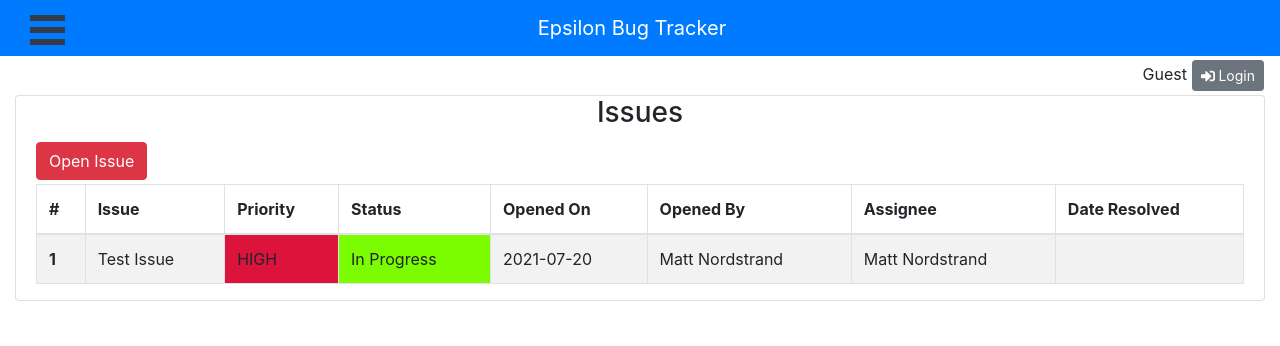
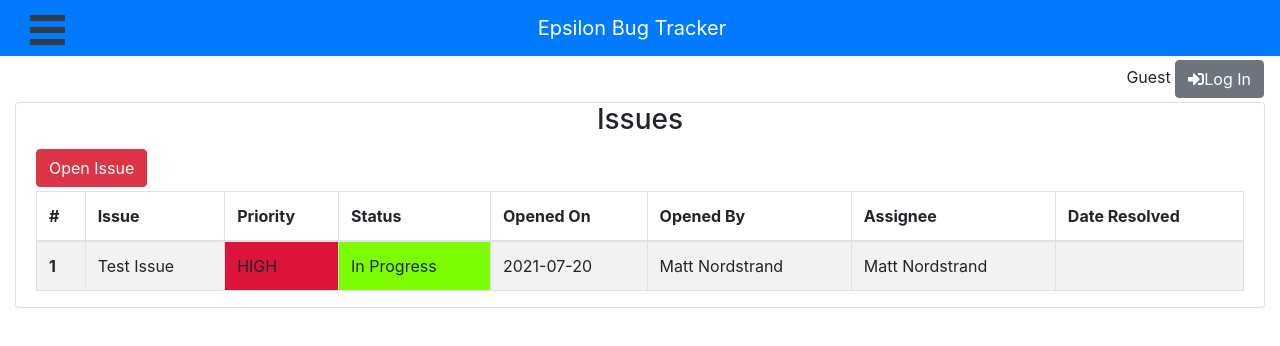
Before and after one commit to MatthewNordstrand/epsilon-bug-tracker, a React (Create React App) app: page / in a window 1280 px wide. Shown: the top 346 px of the page. Built offline with nearby package versions, Linux system fonts and the light colour scheme; no server answers.

Commit message:
Added Auth0 support

```diff
--- a/package.json
+++ b/package.json
@@ -4,6 +4,7 @@
   "private": true,
   "homepage": ".",
   "dependencies": {
+    "@auth0/auth0-react": "^1.6.0",
     "@fortawesome/fontawesome-svg-core": "^1.2.35",
     "@fortawesome/free-solid-svg-icons": "^5.15.3",
     "@fortawesome/react-fontawesome": "^0.1.14",
--- a/src/App.js
+++ b/src/App.js
@@ -1,25 +1,18 @@
 import TitleBar from './components/TitleBar';
 import SideNav from './components/SideNav/SideNav';
-import LoginBar from './components/LoginBar';
+import LoginBar from './components/Auth/LoginBar';
 import IssuesCard from './components/Issues/IssuesCard';
 import './App.css';
-import { Component } from 'react';
 
-class App extends Component {
-    state = {
-        username: "Guest",
-    };
-
-    render() {
+function App()  {
     return (
         <div className="App">
             <SideNav />
             <TitleBar />
-                <LoginBar username={this.state.username} />
+            <LoginBar />
             <IssuesCard />
         </div>
     )
-    };
 }
 
 export default App;
--- /dev/null
+++ b/src/components/Auth/LoginBar.js
@@ -0,0 +1,35 @@
+import { Button, Modal, ModalBody, ModalHeader } from 'reactstrap';
+import React from 'react';
+import { FontAwesomeIcon } from '@fortawesome/react-fontawesome';
+import { faSignInAlt } from '@fortawesome/free-solid-svg-icons';
+import LoginButton from './LoginButton';
+import LogoutButton from './LogoutButton';
+import { useAuth0 } from '@auth0/auth0-react';
+
+const LoginBar = () => {
+    const { user, isAuthenticated, isLoading } = useAuth0();
+
+    if (isLoading) {
+        return (
+            <div className="text-right mr-3 mt-1 mb-1">
+                Loading...
+            </div>
+        );
+    }
+
+    if (!isAuthenticated) {
+        return (
+            <div className="text-right mr-3 mt-1 mb-1">
+                Guest <LoginButton />
+            </div>
+        );
+    }
+
+    return (
+        <div className="text-right mr-3 mt-1 mb-1">
+            {user.name} <LogoutButton />
+        </div>
+    );
+}
+
+export default LoginBar;
--- /dev/null
+++ b/src/components/Auth/LoginButton.js
@@ -0,0 +1,17 @@
+import React from 'react';
+import { useAuth0 } from '@auth0/auth0-react';
+import { Button } from 'reactstrap';
+import { FontAwesomeIcon } from '@fortawesome/react-fontawesome';
+import { faSignInAlt } from '@fortawesome/free-solid-svg-icons';
+
+const LoginButton = () => {
+    const { loginWithRedirect } = useAuth0();
+
+    return (
+        <Button onClick={() => loginWithRedirect()}>
+            <FontAwesomeIcon icon={faSignInAlt} />Log In
+        </Button>
+    )
+}
+
+export default LoginButton
--- /dev/null
+++ b/src/components/Auth/LogoutButton.js
@@ -0,0 +1,17 @@
+import React from 'react';
+import { useAuth0 } from '@auth0/auth0-react';
+import { Button } from 'reactstrap';
+import { FontAwesomeIcon } from '@fortawesome/react-fontawesome';
+import { faSignOutAlt } from '@fortawesome/free-solid-svg-icons';
+
+const LogoutButton = () => {
+    const { logout } = useAuth0();
+
+    return (
+        <Button onClick={() => logout()}>
+            <FontAwesomeIcon icon={faSignOutAlt} /> Log Out
+        </Button>
+    )
+}
+
+export default LogoutButton
--- a/src/components/LoginBar.js
+++ /dev/null
@@ -1,32 +0,0 @@
-import { Button, Modal, ModalBody, ModalHeader } from 'reactstrap';
-import React, { Component } from 'react';
-import { FontAwesomeIcon } from '@fortawesome/react-fontawesome';
-import { faSignInAlt } from '@fortawesome/free-solid-svg-icons';
-
-export default class LoginBar extends Component {
-    constructor(props) {
-        super(props);
-        this.state = {
-            modal: false,
-        };
-    }
-
-    toggleModal() {
-        this.setState({ modal: !this.state.modal });
-    }
-
-    render() {
-        return (
-            <div className="text-right mr-3 mt-1 mb-1">
-                {this.props.username} <Button size="sm" onClick={() => this.toggleModal()}><FontAwesomeIcon icon={faSignInAlt}/> Login{this.state.modal}</Button>
-
-                <Modal isOpen={this.state.modal} toggle={() => this.toggleModal()} className="loginModal">
-                    <ModalHeader toggle={() => this.toggleModal()}>Login</ModalHeader>
-                    <ModalBody>
-
-                    </ModalBody>
-                </Modal>
-            </div>
-        );
-    }
-}
--- a/src/index.js
+++ b/src/index.js
@@ -3,12 +3,16 @@ import ReactDOM from 'react-dom';
 import App from './App';
 import reportWebVitals from './reportWebVitals';
 import 'bootstrap/dist/css/bootstrap.min.css';
+import { Auth0Provider } from '@auth0/auth0-react';
 import './index.css';
 
+const domain = process.env.REACT_APP_AUTH0_DOMAIN;
+const clientId = process.env.REACT_APP_AUTH0_CLIENT_ID;
+
 ReactDOM.render(
-  <React.StrictMode>
+  <Auth0Provider domain={domain} clientId={clientId} redirectUri={window.location.origin}>
     <App />
-  </React.StrictMode>,
+  </Auth0Provider>,
   document.getElementById('root')
 );
 
```
Also changed, not shown: 1 other file (tests, documents, lock files or other folders). Lines whose indentation alone changed are shown as unchanged.
